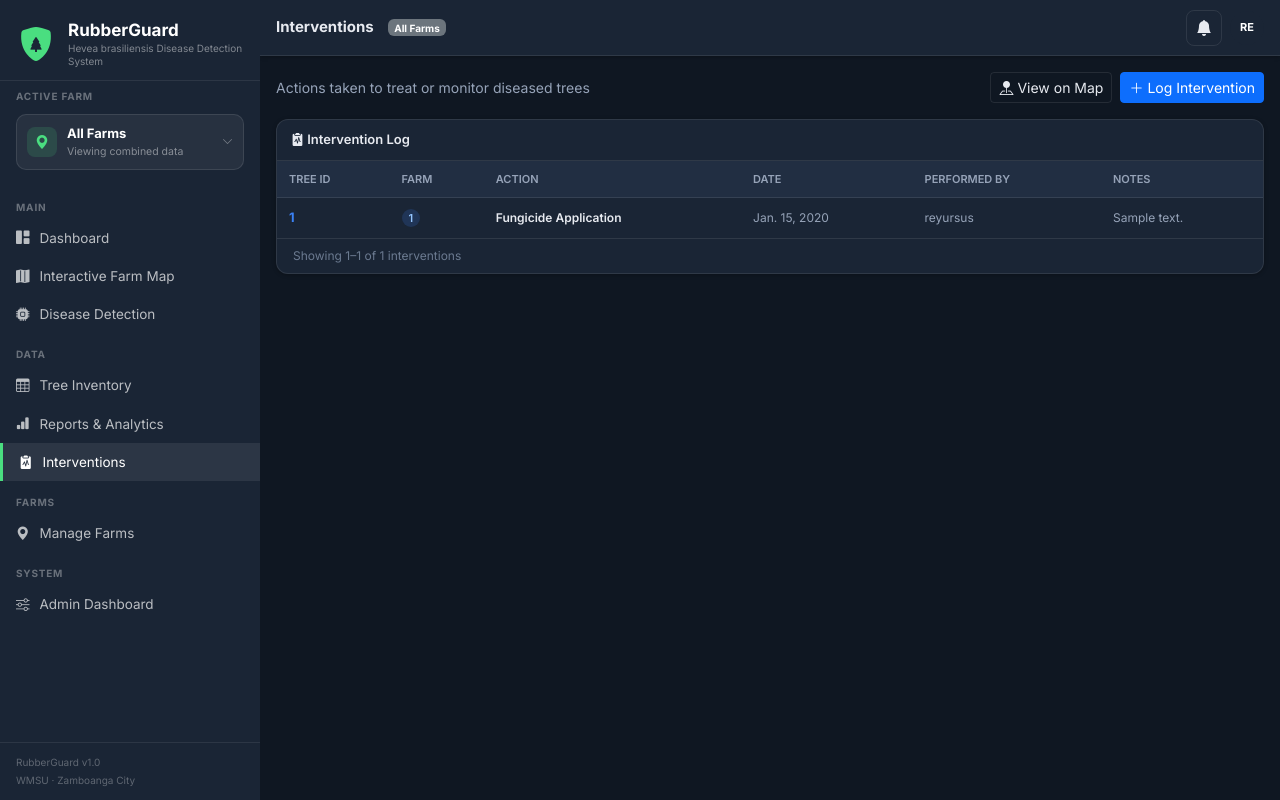
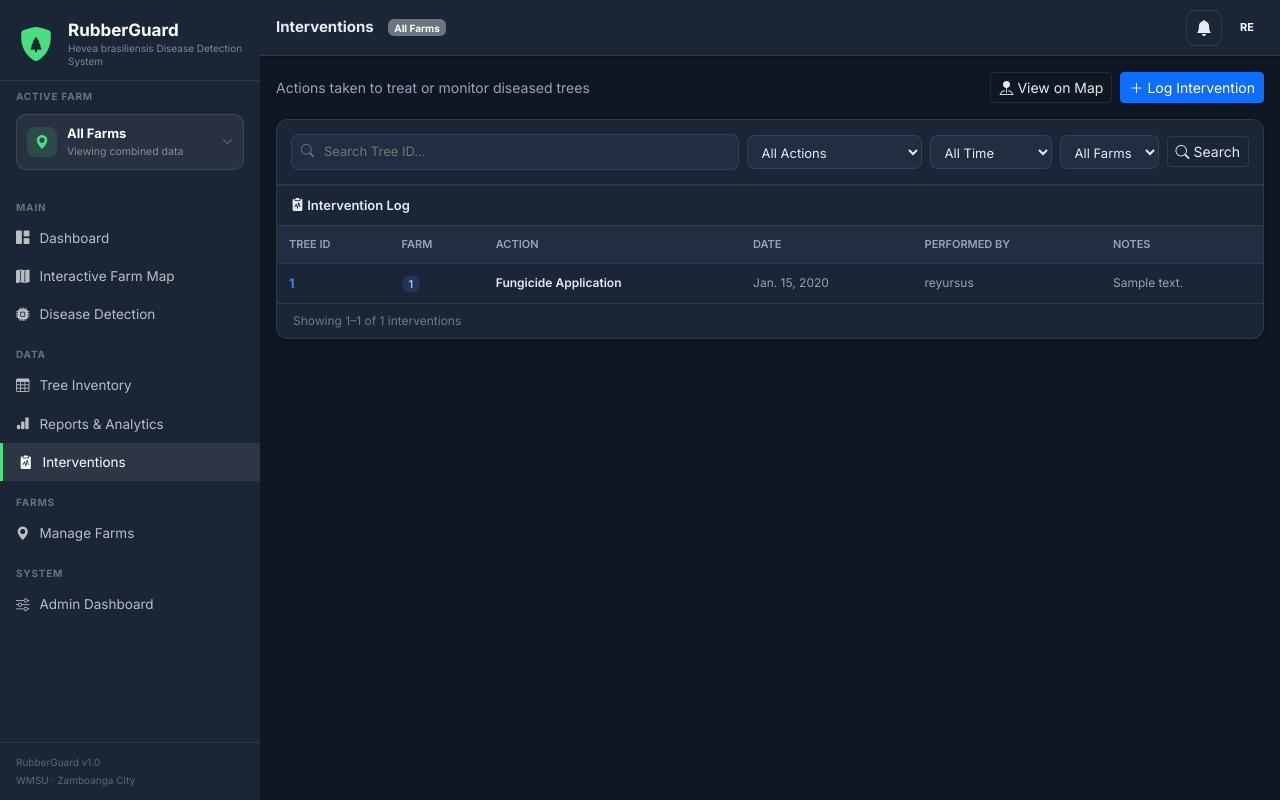
Before and after one commit to Ponkan2077/CS2616, a Django app: page /interventions/ in a window 1280 px wide. Run offline with Django 5.2, Linux system fonts and the light colour scheme; a user stored in the database is signed in; data comes from the database, SQL or seed files in the repository; tables that the repository leaves empty hold one stand-in row (values such as "Sample post"); some libraries are stand-ins or nearby versions.

Commit message:
Enhance intervention log filters and pagination

```diff
--- a/templates/interventions_log.html
+++ b/templates/interventions_log.html
@@ -23,8 +23,42 @@
   </div>
 </div>
 
+<!-- Toolbar: real GET filters, applied server-side so pagination stays correct -->
+<div class="card-rg mb-0" style="border-bottom-left-radius:0;border-bottom-right-radius:0;">
+  <form method="GET" class="card-body-rg d-flex flex-wrap gap-2 align-items-center">
+    <div class="search-wrap">
+      <i class="bi bi-search"></i>
+      <input type="text" name="q" value="{{ search_q }}" class="form-control-rg" placeholder="Search Tree ID…">
+    </div>
+    <select name="action" class="select-filter-rg" onchange="this.form.submit()">
+      <option value="">All Actions</option>
+      {% for value, label in action_choices %}
+      <option value="{{ value }}" {% if action_filter == value %}selected{% endif %}>{{ label }}</option>
+      {% endfor %}
+    </select>
+    <select name="range" class="select-filter-rg" onchange="this.form.submit()">
+      <option value="">All Time</option>
+      <option value="7" {% if range_filter == "7" %}selected{% endif %}>Last 7 Days</option>
+      <option value="30" {% if range_filter == "30" %}selected{% endif %}>Last 30 Days</option>
+      <option value="90" {% if range_filter == "90" %}selected{% endif %}>Last 90 Days</option>
+    </select>
+    {% if not selected_farm %}
+    <select name="farm" class="select-filter-rg" onchange="this.form.submit()">
+      <option value="">All Farms</option>
+      {% for farm in all_farms %}
+      <option value="{{ farm.farm_id }}" {% if farm_filter == farm.farm_id %}selected{% endif %}>{{ farm.farm_id }}</option>
+      {% endfor %}
+    </select>
+    {% endif %}
+    <button type="submit" class="btn btn-sm btn-outline-secondary"><i class="bi bi-search"></i> Search</button>
+    {% if search_q or action_filter or farm_filter or range_filter %}
+    <a href="{% url 'interventions_log' %}" class="btn btn-sm btn-outline-secondary">Clear</a>
+    {% endif %}
+  </form>
+</div>
+
 <!-- Intervention log table -->
-<div class="card-rg">
+<div class="card-rg" style="border-top-left-radius:0;border-top-right-radius:0;">
   <div class="card-header-rg"><i class="bi bi-clipboard2-pulse-fill"></i> Intervention Log</div>
   <div class="table-responsive-rg">
     <table class="table-rg">
@@ -57,8 +91,9 @@
 
   {% if interventions.paginator.num_pages > 1 %}
   <div class="pagination-rg border-top">
+    {% with base_qs="q="|add:search_q|add:"&action="|add:action_filter|add:"&farm="|add:farm_filter|add:"&range="|add:range_filter %}
     {% if interventions.has_previous %}
-      <a href="?page={{ interventions.previous_page_number }}"><i class="bi bi-chevron-left"></i></a>
+      <a href="?{{ base_qs }}&page={{ interventions.previous_page_number }}"><i class="bi bi-chevron-left"></i></a>
     {% else %}
       <span class="disabled"><i class="bi bi-chevron-left"></i></span>
     {% endif %}
@@ -67,17 +102,18 @@
       {% if num == interventions.number %}
         <span class="active">{{ num }}</span>
       {% elif num == 1 or num == interventions.paginator.num_pages or num|add:"-3" < interventions.number and num|add:"3" > interventions.number %}
-        <a href="?page={{ num }}">{{ num }}</a>
+        <a href="?{{ base_qs }}&page={{ num }}">{{ num }}</a>
       {% elif num == 2 or num == interventions.paginator.num_pages|add:"-1" %}
         <span class="ellipsis">…</span>
       {% endif %}
     {% endfor %}
 
     {% if interventions.has_next %}
-      <a href="?page={{ interventions.next_page_number }}"><i class="bi bi-chevron-right"></i></a>
+      <a href="?{{ base_qs }}&page={{ interventions.next_page_number }}"><i class="bi bi-chevron-right"></i></a>
     {% else %}
       <span class="disabled"><i class="bi bi-chevron-right"></i></span>
     {% endif %}
+    {% endwith %}
   </div>
   {% endif %}
 
```
